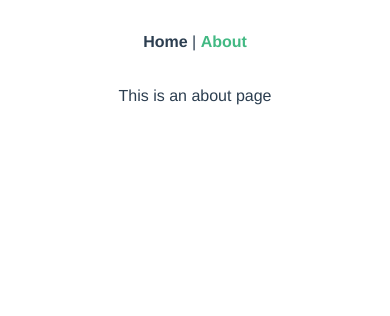
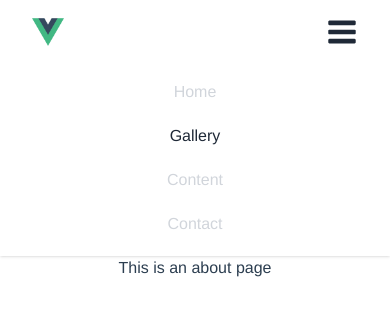
Before and after one commit to occiey/tsundoku-san, a Vue app: page /about in a window 390 px wide. Shown: the top 316 px of the page. Built offline with nearby package versions, Linux system fonts and the light colour scheme.

Commit message:
modified:ヘッダーコンポーネント化

```diff
--- a/src/App.vue
+++ b/src/App.vue
@@ -1,10 +1,18 @@
 <template>
-  <nav>
-    <router-link to="/">Home</router-link> |
-    <router-link to="/about">About</router-link>
-  </nav>
+  <CommonHeader />
   <router-view />
 </template>
+<script>
+// @ is an alias to /src
+import CommonHeader from "@/components/Header.vue";
+
+export default {
+  name: "HomeView",
+  components: {
+    CommonHeader,
+  },
+};
+</script>
 
 <style>
 #app {
@@ -14,17 +22,4 @@
   text-align: center;
   color: #2c3e50;
 }
-
-nav {
-  padding: 30px;
-}
-
-nav a {
-  font-weight: bold;
-  color: #2c3e50;
-}
-
-nav a.router-link-exact-active {
-  color: #42b983;
-}
 </style>
--- /dev/null
+++ b/src/components/Header.vue
@@ -0,0 +1,101 @@
+<template>
+  <div>
+    <nav class="bg-white dark:bg-gray-800 shadow">
+      <div class="max-w-7xl mx-auto px-8">
+        <div class="flex items-center justify-between h-16">
+          <div class="flex items-center">
+            <a class="flex-shrink-0" href="/">
+              <img class="h-8 w-8" src="../assets/logo.png" alt="Workflow" />
+            </a>
+            <div class="hidden md:block">
+              <div class="ml-10 flex items-baseline space-x-4">
+                <router-link
+                  to="/"
+                  class="text-gray-300 hover:text-gray-800 dark:hover:text-white px-3 py-2 rounded-md text-sm font-medium"
+                  >Home</router-link
+                >
+                <router-link
+                  to="/about"
+                  class="text-gray-800 dark:text-white hover:text-gray-800 dark:hover:text-white px-3 py-2 rounded-md text-sm font-medium"
+                  >About</router-link
+                >
+                <a
+                  class="text-gray-300 hover:text-gray-800 dark:hover:text-white px-3 py-2 rounded-md text-sm font-medium"
+                  href="/#"
+                >
+                  Content
+                </a>
+                <a
+                  class="text-gray-300 hover:text-gray-800 dark:hover:text-white px-3 py-2 rounded-md text-sm font-medium"
+                  href="/#"
+                >
+                  Contact
+                </a>
+              </div>
+            </div>
+          </div>
+          <div class="block">
+            <div class="ml-4 flex items-center md:ml-6"></div>
+          </div>
+          <div class="-mr-2 flex md:hidden">
+            <button
+              class="text-gray-800 dark:text-white hover:text-gray-300 inline-flex items-center justify-center p-2 rounded-md focus:outline-none"
+            >
+              <svg
+                width="20"
+                height="20"
+                fill="currentColor"
+                class="h-8 w-8"
+                viewBox="0 0 1792 1792"
+                xmlns="http://www.w3.org/2000/svg"
+              >
+                <path
+                  d="M1664 1344v128q0 26-19 45t-45 19h-1408q-26 0-45-19t-19-45v-128q0-26 19-45t45-19h1408q26 0 45 19t19 45zm0-512v128q0 26-19 45t-45 19h-1408q-26 0-45-19t-19-45v-128q0-26 19-45t45-19h1408q26 0 45 19t19 45zm0-512v128q0 26-19 45t-45 19h-1408q-26 0-45-19t-19-45v-128q0-26 19-45t45-19h1408q26 0 45 19t19 45z"
+                ></path>
+              </svg>
+            </button>
+          </div>
+        </div>
+      </div>
+      <div class="md:hidden">
+        <div class="px-2 pt-2 pb-3 space-y-1 sm:px-3">
+          <a
+            class="text-gray-300 hover:text-gray-800 dark:hover:text-white block px-3 py-2 rounded-md text-base font-medium"
+            href="/#"
+          >
+            Home
+          </a>
+          <a
+            class="text-gray-800 dark:text-white block px-3 py-2 rounded-md text-base font-medium"
+            href="/#"
+          >
+            Gallery
+          </a>
+          <a
+            class="text-gray-300 hover:text-gray-800 dark:hover:text-white block px-3 py-2 rounded-md text-base font-medium"
+            href="/#"
+          >
+            Content
+          </a>
+          <a
+            class="text-gray-300 hover:text-gray-800 dark:hover:text-white block px-3 py-2 rounded-md text-base font-medium"
+            href="/#"
+          >
+            Contact
+          </a>
+        </div>
+      </div>
+    </nav>
+  </div>
+</template>
+
+<script>
+export default {
+  name: "CommonHeader",
+};
+</script>
+<style>
+nav a.router-link-exact-active {
+  color: #42b983;
+}
+</style>
--- a/src/components/HelloWorld.vue
+++ b/src/components/HelloWorld.vue
@@ -1,6 +1,6 @@
 <template>
   <div class="hello">
-    <h1>{{ msg }}</h1>
+    <h1 class="text-3xl font-bold underline">{{ msg }}</h1>
     <p>
       For a guide and recipes on how to configure / customize this project,<br />
       check out the
--- a/src/views/HomeView.vue
+++ b/src/views/HomeView.vue
@@ -1,6 +1,5 @@
 <template>
   <div class="home">
-    <img alt="Vue logo" src="../assets/logo.png" />
     <HelloWorld msg="Welcome to Your Vue.js App" />
   </div>
 </template>
```
Also changed, not shown: src/router/index.js (+2 -5 lines).
